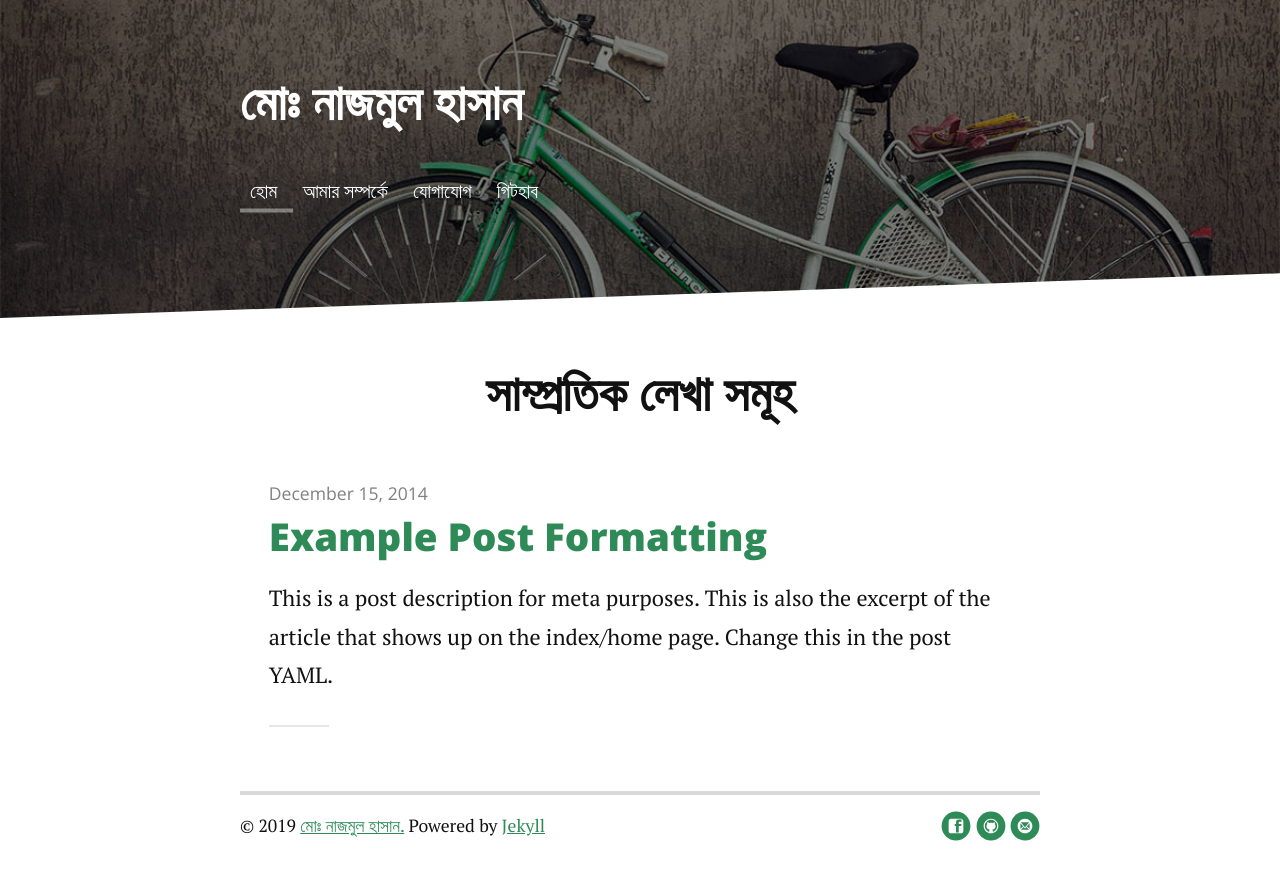
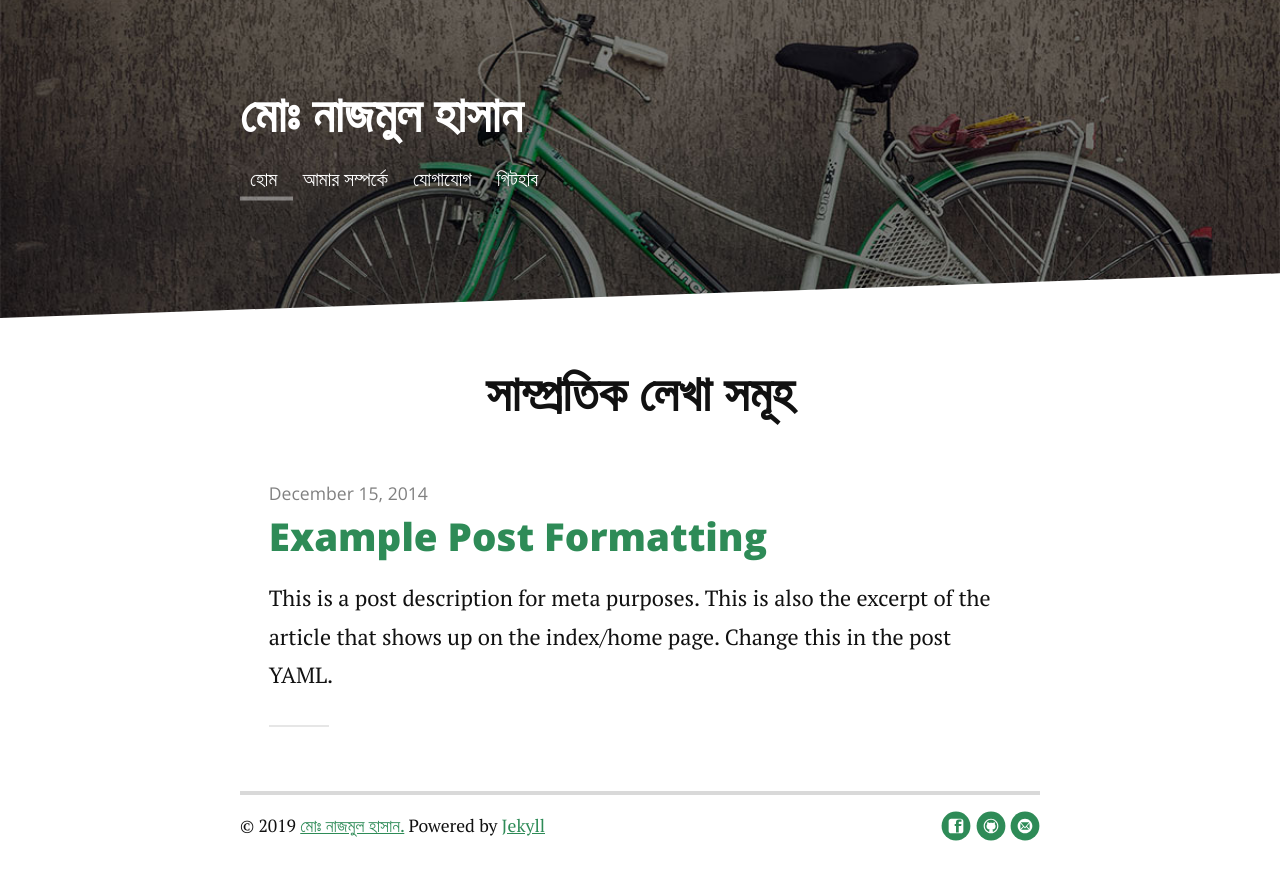
Before and after one commit to farhapartex/farhapartex.github.io, a Jekyll site: the page built from index.html, in a window 1280 px wide. Shown: the top 880 px of the page. Built offline with Jekyll 4.4.1, drawn with Linux system fonts in a browser that asks for light colours; nearby versions of some CDN libraries; the list of posts is cut into pages by our own code.

```diff
--- a/_includes/header.html
+++ b/_includes/header.html
@@ -1,7 +1,7 @@
  <div class="header">
      <div class="container">
-         <h2 class="logo"><a href="{{ site.baseurl }}/" style="text-decoration: none; color: #ffffff;">{{ site.title }}</a></h2>
-         <h4 class="">{{site.tagline}}</h4>
+         <h2 class="logo" style="padding-bottom: 0px; margin-bottom:0px;"><a href="{{ site.baseurl }}/" style="text-decoration: none; color: #ffffff;">{{ site.title }}</a></h2>
+         <h4 class="" style="padding:0px; margin:0px;">{{site.tagline}}</h4>
          <nav class="nav-collapse">
              <ul class="noList">
                  {% for link in site.navigation %}{% assign current = nil %}{% if page.url contains link.url or forloop.first and page.url == '/' or page.url == 'index.html' %}{% assign current = 'current' %}{% endif %}
```
